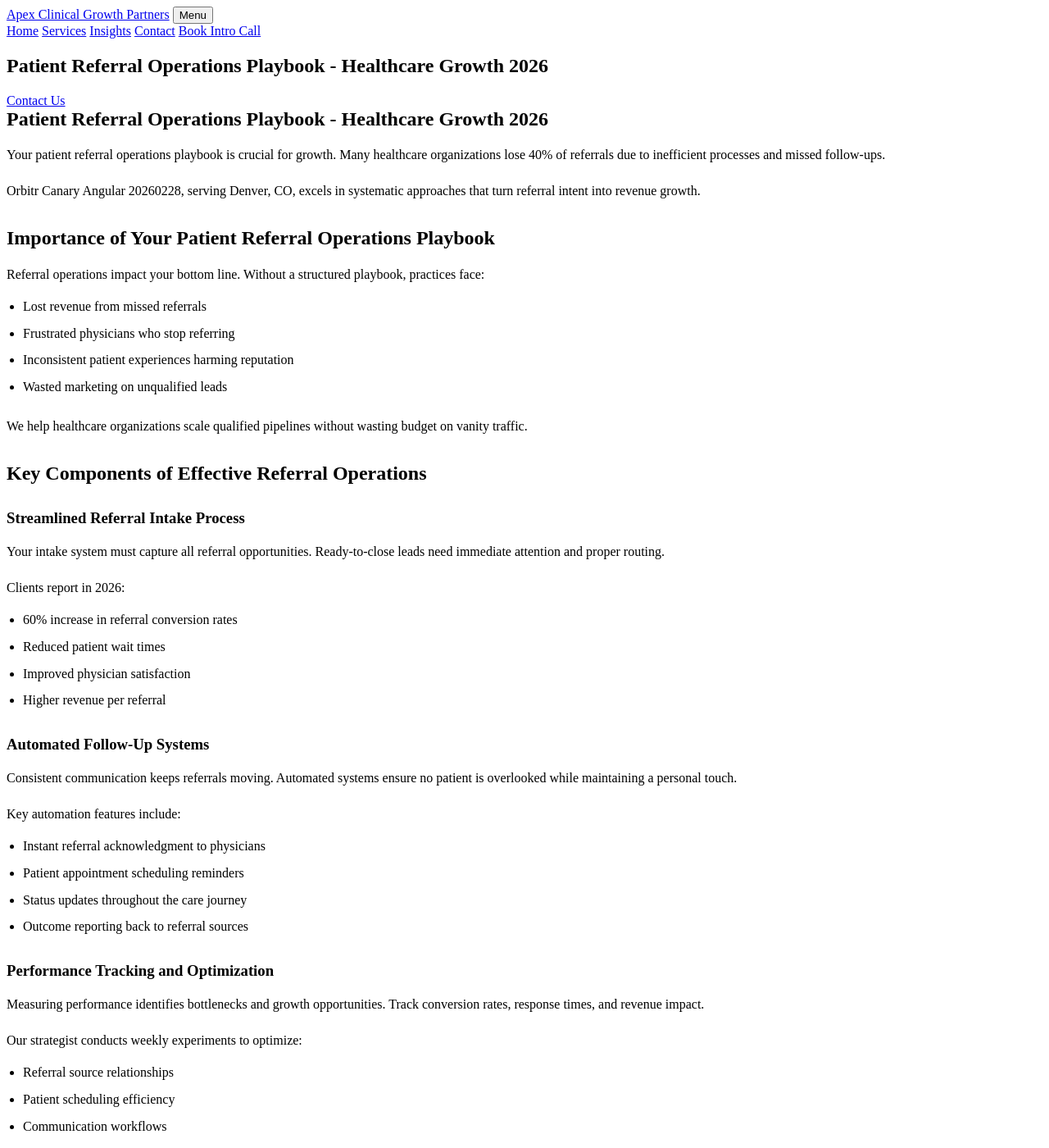
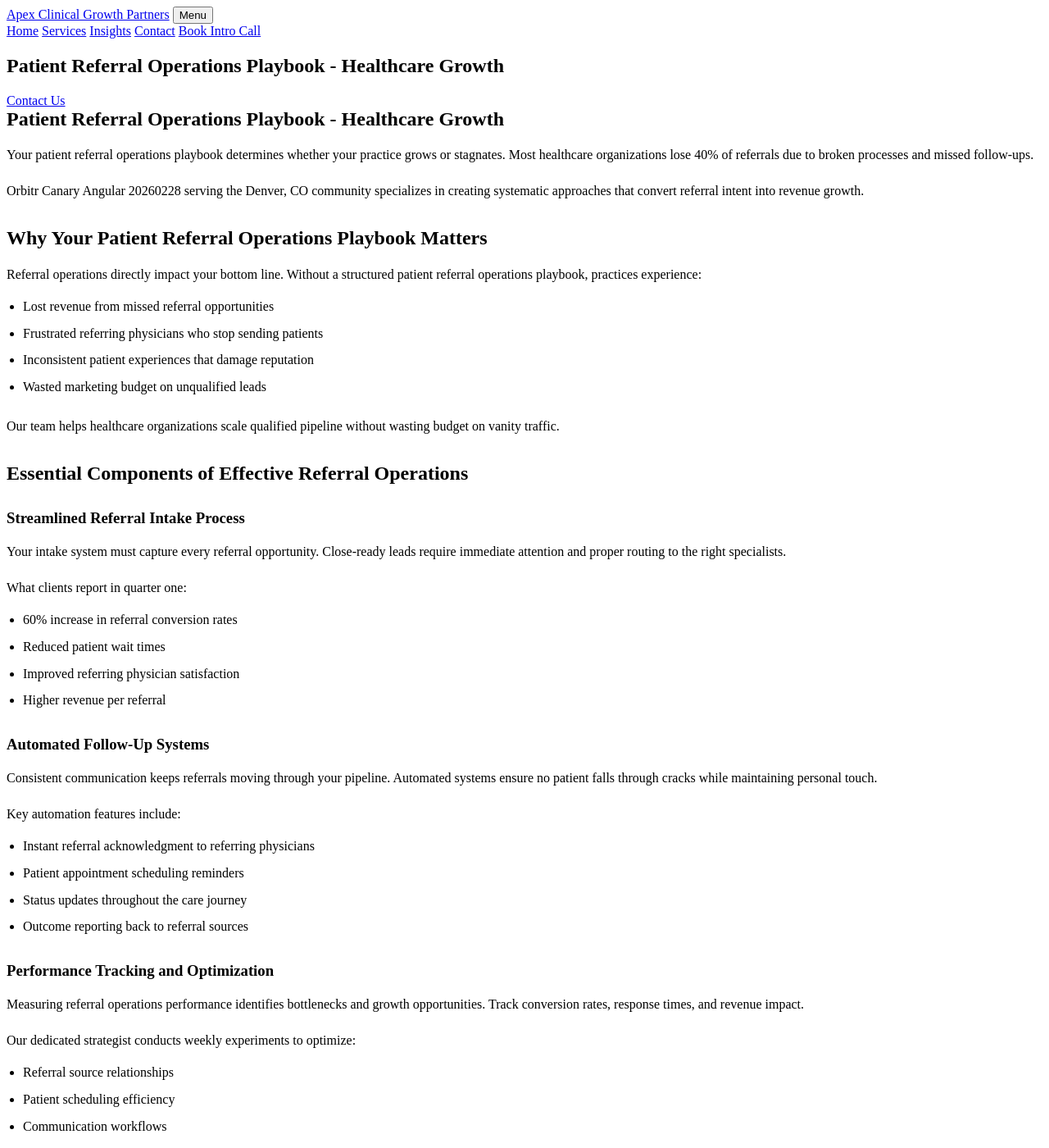
Before and after one commit to prjctlphbt/orbitr-canary-angular-20260228, a Jekyll site: the page angular-referral-ops-playbook-20260228142149.html, which Jekyll copies as it is, in a window 1280 px wide and 1400 px high. Shown: the whole window at 82% size. Built offline with Jekyll 4.4.1, drawn with Linux system fonts in a browser that asks for light colours; some of the changed text lies outside the part shown.

Commit message:
Rollback: Revert changes to angular-referral-ops-playbook-20260228142149.html

```diff
--- a/angular-referral-ops-playbook-20260228142149.html
+++ b/angular-referral-ops-playbook-20260228142149.html
@@ -4,9 +4,10 @@
 <head>
 <meta charset="utf-8"/>
 <meta content="width=device-width, initial-scale=1.0" name="viewport"/>
-<meta content="Optimize patient referrals with our 2026 operations playbook. Enhance workflows, drive growth, and improve patient outcomes. Start today." name="description"/>
-<title>Patient Referral Operations Playbook - Healthcare Growth 2026</title>
+<meta content="Streamline patient referrals with our comprehensive operations playbook. Optimize workflows, boost growth, and improve patient outcomes. Get started today." name="description"/>
+<title>Patient Referral Operations Playbook - Healthcare Growth</title>
 <style>
+
 
 /* Minimal functional styles (accordion, forms only) */
 
@@ -48,7 +49,7 @@
  box-sizing: border-box;
 }
 
-</style>
+ </style>
 <style id="orbitr-generated-content-style">
 .orbitr-generated-content > * {
  margin: 0;
@@ -101,56 +102,56 @@
 <main class="page-main">
 <section class="page-hero landing-hero">
 <div class="container">
-<h1>Patient Referral Operations Playbook - Healthcare Growth 2026</h1>
+<h1>Patient Referral Operations Playbook - Healthcare Growth</h1>
 <a class="cta" href="/services/">Contact Us</a>
 </div>
 </section>
 <section class="landing-content">
 <div class="container orbitr-generated-content">
-<h1>Patient Referral Operations Playbook - Healthcare Growth 2026</h1>
-<p>Your patient referral operations playbook is crucial for growth. Many healthcare organizations lose 40% of referrals due to inefficient processes and missed follow-ups.</p>
-<p>Orbitr Canary Angular 20260228, serving Denver, CO, excels in systematic approaches that turn referral intent into revenue growth.</p>
-<h2>Importance of Your Patient Referral Operations Playbook</h2>
-<p>Referral operations impact your bottom line. Without a structured playbook, practices face:</p>
+<h1>Patient Referral Operations Playbook - Healthcare Growth</h1>
+<p>Your patient referral operations playbook determines whether your practice grows or stagnates. Most healthcare organizations lose 40% of referrals due to broken processes and missed follow-ups.</p>
+<p>Orbitr Canary Angular 20260228 serving the Denver, CO community specializes in creating systematic approaches that convert referral intent into revenue growth.</p>
+<h2>Why Your Patient Referral Operations Playbook Matters</h2>
+<p>Referral operations directly impact your bottom line. Without a structured patient referral operations playbook, practices experience:</p>
 <ul>
-<li>Lost revenue from missed referrals</li>
-<li>Frustrated physicians who stop referring</li>
-<li>Inconsistent patient experiences harming reputation</li>
-<li>Wasted marketing on unqualified leads</li>
+<li>Lost revenue from missed referral opportunities</li>
+<li>Frustrated referring physicians who stop sending patients</li>
+<li>Inconsistent patient experiences that damage reputation</li>
+<li>Wasted marketing budget on unqualified leads</li>
 </ul>
-<p>We help healthcare organizations scale qualified pipelines without wasting budget on vanity traffic.</p>
-<h2>Key Components of Effective Referral Operations</h2>
+<p>Our team helps healthcare organizations scale qualified pipeline without wasting budget on vanity traffic.</p>
+<h2>Essential Components of Effective Referral Operations</h2>
 <h3>Streamlined Referral Intake Process</h3>
-<p>Your intake system must capture all referral opportunities. Ready-to-close leads need immediate attention and proper routing.</p>
-<p>Clients report in 2026:
+<p>Your intake system must capture every referral opportunity. Close-ready leads require immediate attention and proper routing to the right specialists.</p>
+<p>What clients report in quarter one:
 <ul>
 <li>60% increase in referral conversion rates</li>
 <li>Reduced patient wait times</li>
-<li>Improved physician satisfaction</li>
+<li>Improved referring physician satisfaction</li>
 <li>Higher revenue per referral</li>
 </ul></p>
 <h3>Automated Follow-Up Systems</h3>
-<p>Consistent communication keeps referrals moving. Automated systems ensure no patient is overlooked while maintaining a personal touch.</p>
+<p>Consistent communication keeps referrals moving through your pipeline. Automated systems ensure no patient falls through cracks while maintaining personal touch.</p>
 <p>Key automation features include:
 <ul>
-<li>Instant referral acknowledgment to physicians</li>
+<li>Instant referral acknowledgment to referring physicians</li>
 <li>Patient appointment scheduling reminders</li>
 <li>Status updates throughout the care journey</li>
 <li>Outcome reporting back to referral sources</li>
 </ul></p>
 <h3>Performance Tracking and Optimization</h3>
-<p>Measuring performance identifies bottlenecks and growth opportunities. Track conversion rates, response times, and revenue impact.</p>
-<p>Our strategist conducts weekly experiments to optimize:
+<p>Measuring referral operations performance identifies bottlenecks and growth opportunities. Track conversion rates, response times, and revenue impact.</p>
+<p>Our dedicated strategist conducts weekly experiments to optimize:
 <ul>
 <li>Referral source relationships</li>
 <li>Patient scheduling efficiency</li>
 <li>Communication workflows</li>
 <li>Revenue conversion metrics</li>
 </ul></p>
-<h2>Transform Your Referral Operations in 2026</h2>
-<p>A comprehensive playbook transforms scattered processes into revenue-generating systems. Structured approaches lead to qualified growth within 90 days.</p>
-<p>Our services focus on building sustainable referral operations that scale with your practice. We create systems that generate revenue intent, not vanity traffic.</p>
-<p>Ready to optimize your playbook? Contact us at (720) 555-0105 or email hello@apexclinicalgrowth.com to discuss your strategy.</p>
+<h2>Transform Your Referral Operations Today</h2>
+<p>A comprehensive patient referral operations playbook transforms scattered processes into revenue-generating systems. Healthcare organizations using structured approaches see qualified growth within 90 days.</p>
+<p>Our services focus on building sustainable referral operations that scale with your practice. We help create systems that generate revenue intent, not vanity traffic.</p>
+<p>Ready to optimize your patient referral operations playbook? Contact our team at (720) 555-0105 or email hello@apexclinicalgrowth.com to discuss your referral growth strategy.</p>
 </div>
 </section>
 <section class="landing-cta">
@@ -193,6 +194,6 @@
  button.parentElement.classList.toggle('active');
  });
  });
-</script>
+ </script>
 </body>
 </html>
```
